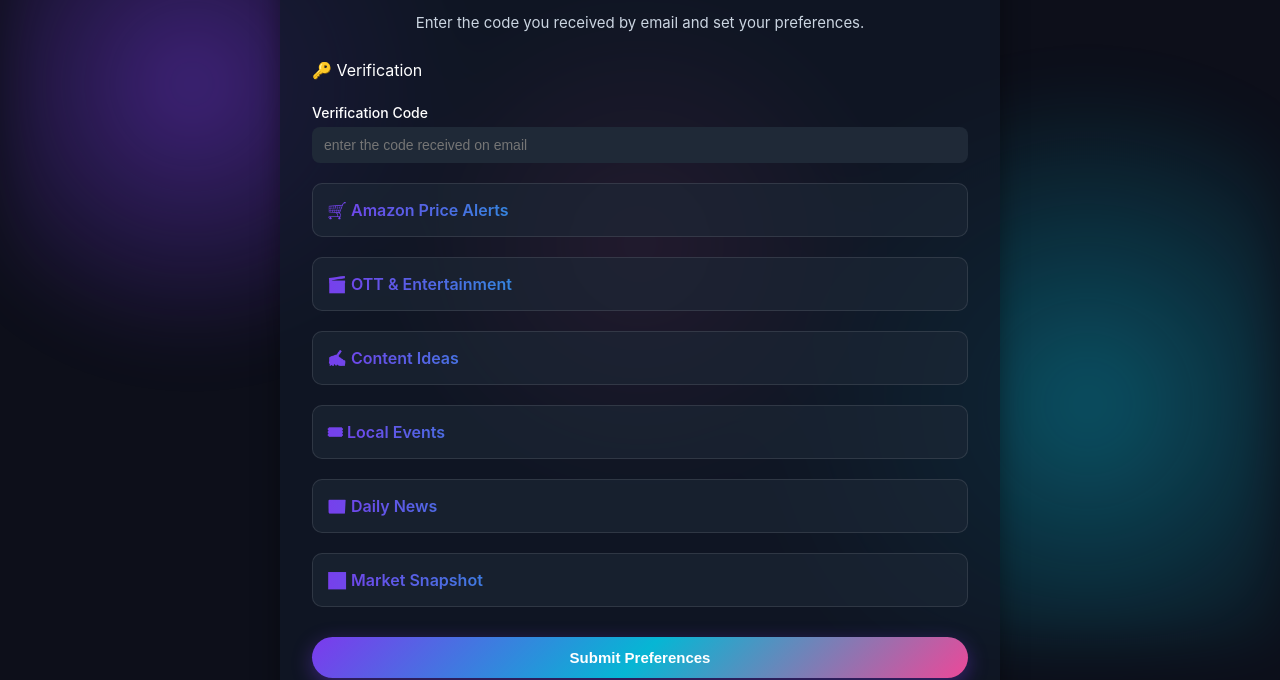
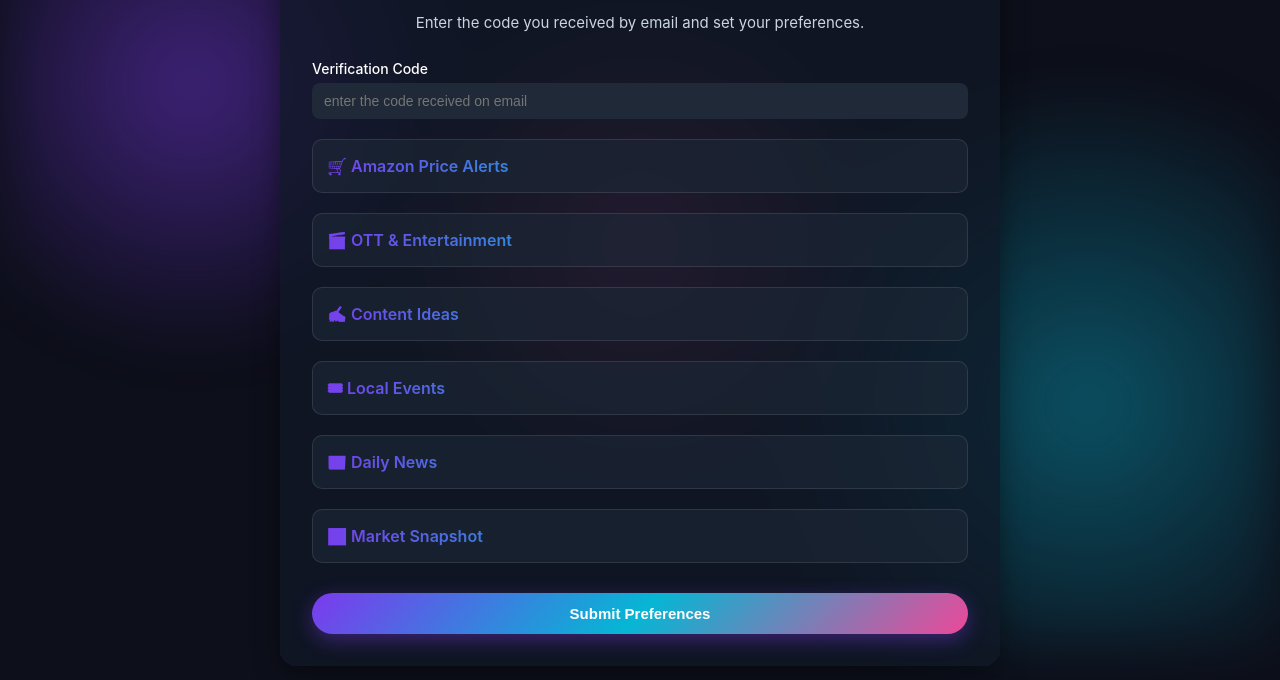
Before and after one commit to autoboticin/automation, a plain HTML site: page user_details.html in a window 1280 px wide. Shown: the part 156-836 px from the top of the page. Drawn offline with Linux system fonts and the light colour scheme.

Commit message:
Update user_details.html

```diff
--- a/user_details.html
+++ b/user_details.html
@@ -173,15 +173,10 @@
 
       <form action="https://your-n8n-server/webhook/daily-alerts" method="POST">
 
-
-
-          <div class="section-title"><span>🔑 Verification</span></div>
             <div>
               <label for="user_code">Verification Code</label>
               <input type="text" id="user_code" name="user_code" placeholder="enter the code received on email" required />
             </div>
-
-
 
         <details>
           <summary>🛒 Amazon Price Alerts</summary>
```
